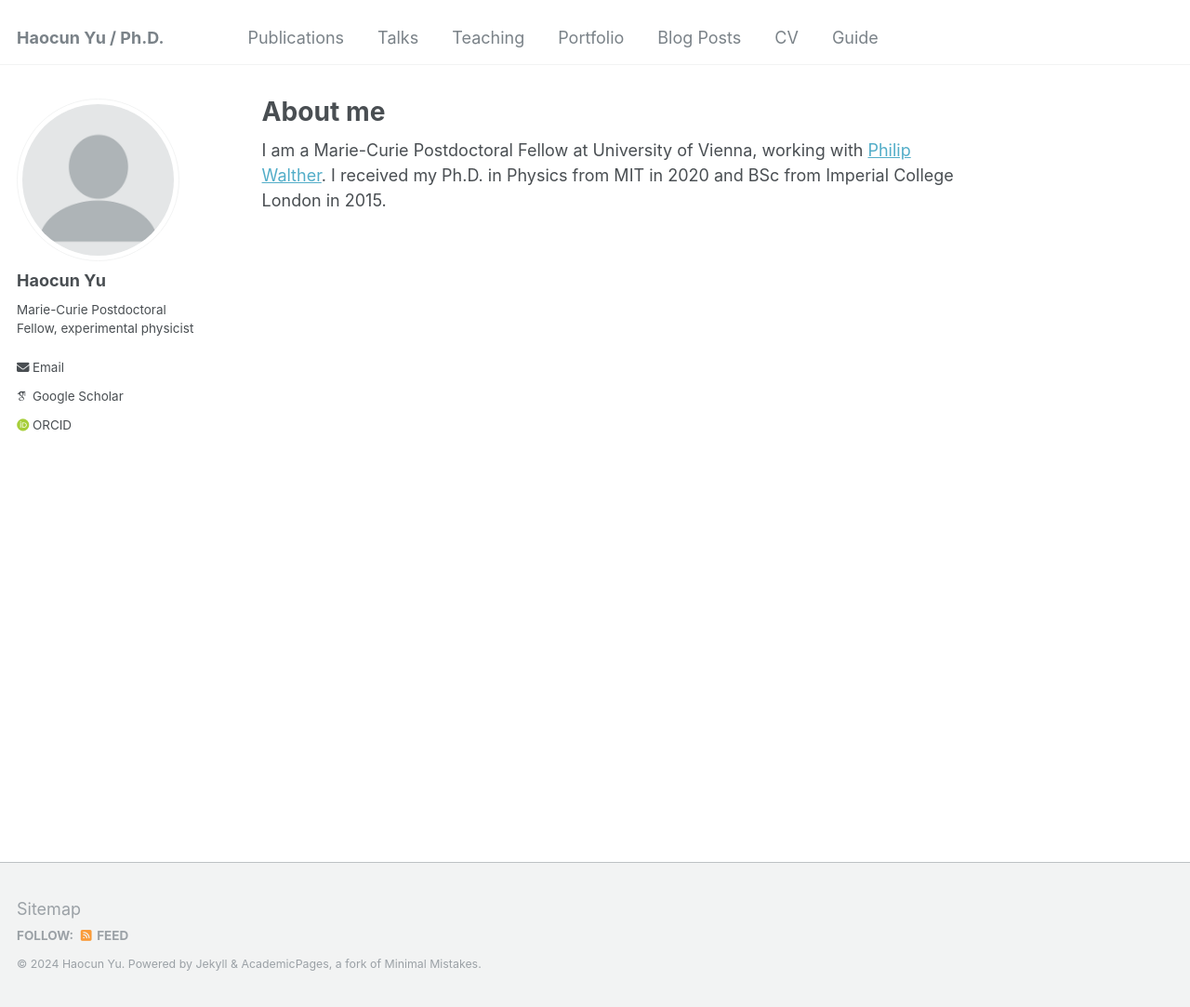
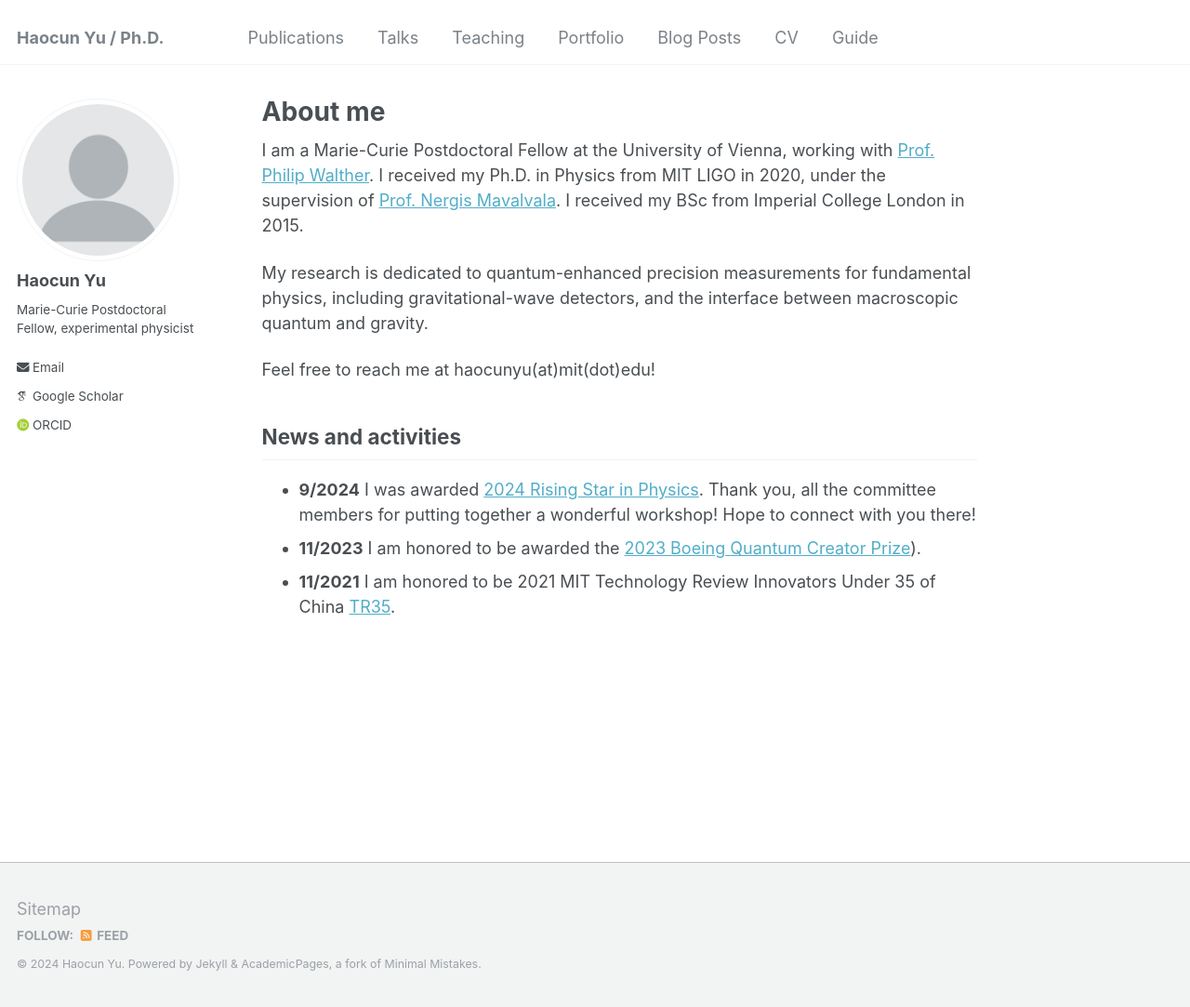
Before and after one commit to Haocun/haocun.github.io, a Jekyll site: the page built from _pages/about.md, in a window 1280 px wide and 1083 px high. Shown: the whole window at 93% size. Built offline with Jekyll 4.4.1, drawn with Linux system fonts in a browser that asks for light colours; some web fonts are replaced.

Commit message:
Add news

```diff
--- a/_pages/about.md
+++ b/_pages/about.md
@@ -7,14 +7,33 @@ redirect_from:
   - /about/
   - /about.html
 ---
-I am a Marie-Curie Postdoctoral Fellow at University of Vienna, working with [Philip Walther](https://walther.univie.ac.at/). I received my Ph.D. in Physics from MIT in 2020 and BSc from Imperial College London in 2015.
+I am a Marie-Curie Postdoctoral Fellow at the University of Vienna, working with [Prof. Philip Walther](https://walther.univie.ac.at/).
+I received my Ph.D. in Physics from MIT LIGO in 2020, under the supervision of [Prof. Nergis Mavalvala](https://physics.mit.edu/faculty/nergis-mavalvala/). I received my BSc from Imperial College London in 2015.
+
+My research is dedicated to quantum-enhanced precision measurements for fundamental physics, including gravitational-wave detectors, and the interface between macroscopic quantum and gravity.
+
+Feel free to reach me at haocunyu(at)mit(dot)edu!
+
+
+## News and activities
+* **9/2024** I was awarded [2024 Rising Star in Physics](https://www.physics.columbia.edu/content/2024-rising-stars-physics-workshop). Thank you, all the committee members for putting together a wonderful workshop! Hope to connect with you there!
+* **11/2023** I am honored to be awarded the [2023 Boeing Quantum Creator Prize](https://chicagoquantum.org/education-and-training/2023-boeing-quantum-creators-prize-winners)).
+* **11/2021** I am honored to be 2021 MIT Technology Review Innovators Under 35 of China [TR35](https://www.innovatorsunder35.com/the-list/haocun-yu/).
+
+
 
 <!---
+
+I will be in Chicago for the [2023 Chicago Quantum Summit](https://chicagoquantum.org/events/2023-chicago-quantum-summit) and the Quantum Creator Symposium.
+
+* **8/3/2023** It was really fun giving a Spark talk at the Challenge Institute of Quantum Computing ([CIQC](https://ciqc.berkeley.edu/)) quantum gathering. Such a wonderful way to integrate myself in a great quantum community. <img src="/images/CIQC_site.png" alt="Addressing connectivity challenges in quantum hardware">
+* **7/19/2023** It has been a pleasure attending the [QuNeW workshop](https://quantumnetworksworkshop2.splashthat.com/) where I presented preliminary results on color centers in silicon. It was really nice networking with many experts in my first quantum networking workshop/conference.
+
 I am dedicated to pushing the boundaries of quantum technology and unlocking its potential for solving complex problems in information processing and fundamental sciences. My research focuses on developing cutting-edge quantum hardware to overcome the limitations of existing solid-state quantum platforms and explore uncharted territories in physics research. Having previously introduced long-range connectivity to superconducting circuit architectures, I am now a Miller Fellow, investigating innovative telecom-band quantum emitters in the mature silicon host material. Combining my background in micro- and nano-photonic devices, I am interested in creating robust, scalable quantum processors that can simulate many-body physics and drive advancements in both practical applications and theoretical understanding.
 
 I have been fortunate to have collaborated with outstanding mentors/colleagues from around the world, including [Oskar Painter](https://painterlab.caltech.edu/faculty/), [Soonwon Choi](https://physics.mit.edu/faculty/soonwon-choi/), [Alejandro González-Tudela](https://sites.google.com/view/gonzaleztudela), [Kerry Vahala](https://vahala.caltech.edu/people), [Yun-Feng Xiao](http://researchgroups.pku.edu.cn/microcavity/en/zdylm/12811/list/index.htm), and [Wenshan Cai](https://cailab.gatech.edu/group.html).
 
-Feel free to reach me at haocunyu(at)mit(dot)edu!
+
 
 ## News and activities
 * **11/14/2023** I am honored to be awarded the Boeing [Quantum Creator Prize](https://chicagoquantum.org/education-and-training/quantum-creators-prize#:~:text=The%20prize%20promotes%20researchers%20whose,a%20broad%20range%20of%20backgrounds.). I will be in Chicago for the [2023 Chicago Quantum Summit](https://chicagoquantum.org/events/2023-chicago-quantum-summit) and the Quantum Creator Symposium. Hope to connect with you there!
```
